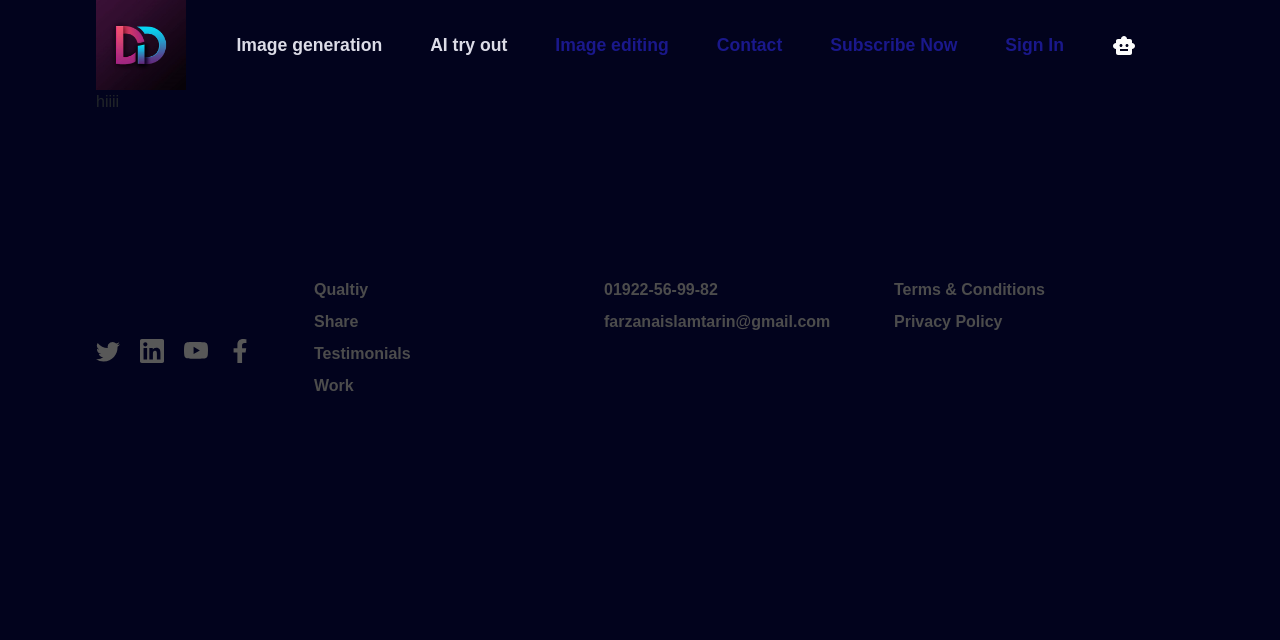
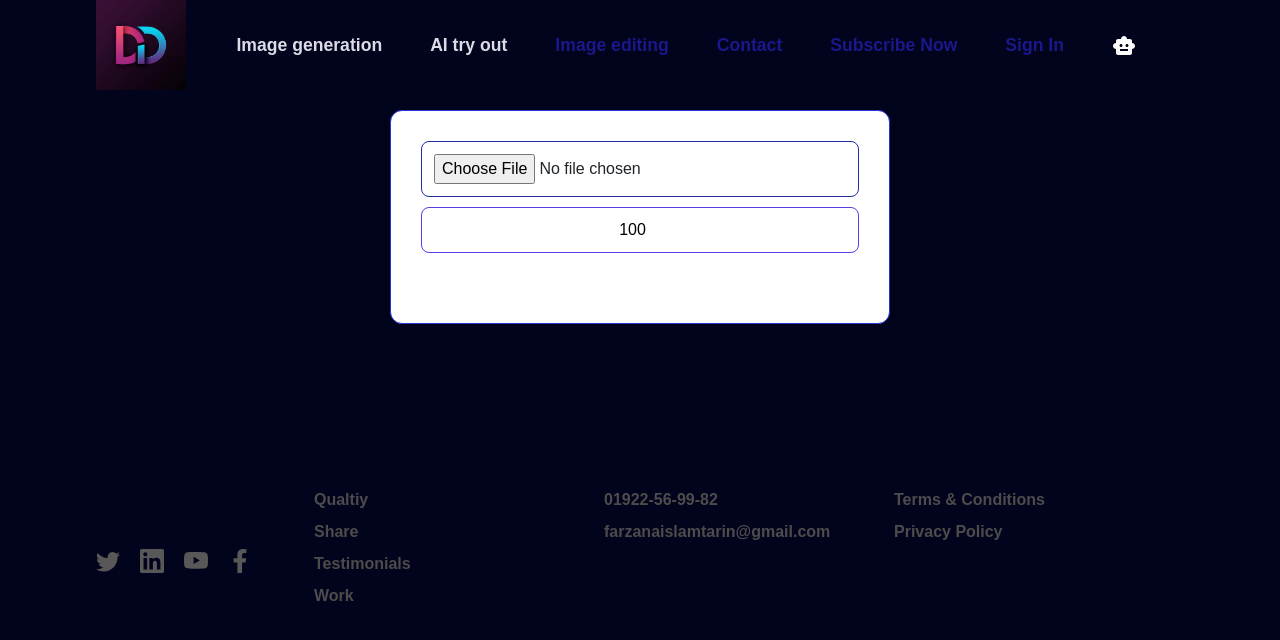
Before and after one commit to Tarin1222/Utility-AI-Tools-Intern-Project, a React (Create React App) app: page /imageResize in a window 1280 px wide. Shown: the top 640 px of the page. Built offline with nearby package versions, Linux system fonts and the light colour scheme.

Commit message:
newly updated

```diff
--- a/src/Components/ImageResize.css
+++ b/src/Components/ImageResize.css
@@ -0,0 +1,53 @@
+/* ImageResize.css */
+.image-resize-container {
+    display: flex;
+    flex-direction: column;
+    align-items: center;
+    padding: 30px;
+    border: 1px solid #2436da;
+    border-radius: 12px;
+    max-width: 500px;
+    margin: 20px auto;
+    background-color: #ffffff;
+    box-shadow: 0 4px 8px rgba(0, 0, 0, 0.1);
+  }
+
+  form {
+    width: 100%;
+    margin-bottom: 20px;
+    display: flex;
+    flex-direction: column;
+    align-items: center;
+  }
+
+  input[type="file"] {
+    width: 100%;
+    padding: 12px;
+    border: 1px solid #222ba5;
+    border-radius: 8px;
+    font-size: 16px;
+    cursor: pointer;
+    margin-bottom: 10px;
+  }
+
+  .resize-width-input {
+    width: 100%;
+    padding: 10px;
+    border: 1px solid #5940e4;
+    border-radius: 8px;
+    font-size: 16px;
+    text-align: center;
+    margin-bottom: 20px;
+  }
+
+  .image-preview img {
+    max-width: 100%;
+    height: auto;
+    border-radius: 8px;
+    box-shadow: 0 2px 6px rgba(0, 0, 0, 0.15);
+    transition: transform 0.3s ease;
+  }
+
+  .image-preview img:hover {
+    transform: scale(1.05);
+  }
--- a/src/Components/ImageResize.js
+++ b/src/Components/ImageResize.js
@@ -1,15 +1,64 @@
-import React, { useState } from 'react'; // Ensure useState is imported
+import React, { useState } from 'react';
 import './ImageResize.css';
 
 const ImageResize = () => {
-    // Define your state and other logic here
-    const [image, setImage] = useState(null);
+  const [resizedImage, setResizedImage] = useState('');
+  const [resizeWidth, setResizeWidth] = useState(100);
 
-    return (
-        <div>
-            <p> hiiii</p>
+  const uploadImage = (event) => {
+    const [imageFile] = event.target.files;
+    const { type: mimeType } = imageFile;
+
+    const fileReader = new FileReader();
+    fileReader.readAsDataURL(imageFile);
+    fileReader.onload = (fileReaderEvent) => {
+      const imageAsBase64 = fileReaderEvent.target.result;
+      const image = new Image();
+      image.src = imageAsBase64;
+      image.onload = () => {
+        const imageResizeWidth = resizeWidth;
+        const canvas = document.createElement('canvas');
+        canvas.width = imageResizeWidth;
+        canvas.height = ~~(image.height * (imageResizeWidth / image.width));
+        const context = canvas.getContext('2d');
+        if (!context) return;
+        context.drawImage(image, 0, 0, canvas.width, canvas.height);
+
+        const resizedImageAsBase64 = canvas.toDataURL(mimeType);
+        setResizedImage(resizedImageAsBase64);
+      };
+    };
+  };
+
+  const handleResizeWidthChange = (event) => {
+    setResizeWidth(parseInt(event.target.value, 10));
+  };
+
+  return (
+    <div className="image-resize-container">
+      <form>
+        <input
+          type="file"
+          accept="image/jpeg"
+          onChange={uploadImage}
+        />
+        <input
+          type="number"
+          value={resizeWidth}
+          onChange={handleResizeWidthChange}
+          min="10"
+          max="1000"
+          placeholder="Width"
+          className="resize-width-input"
+        />
+      </form>
+      {resizedImage && (
+        <div className="image-preview">
+          <img src={resizedImage} alt="Resized" />
         </div>
-    );
+      )}
+    </div>
+  );
 };
 
 export default ImageResize;
```
